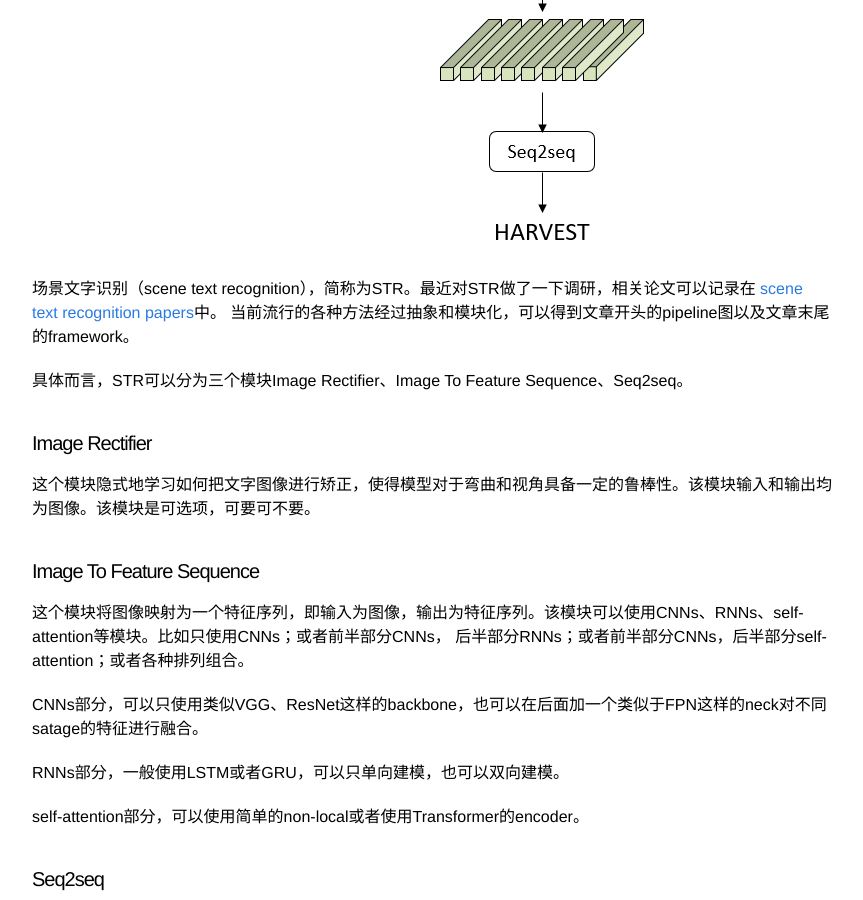
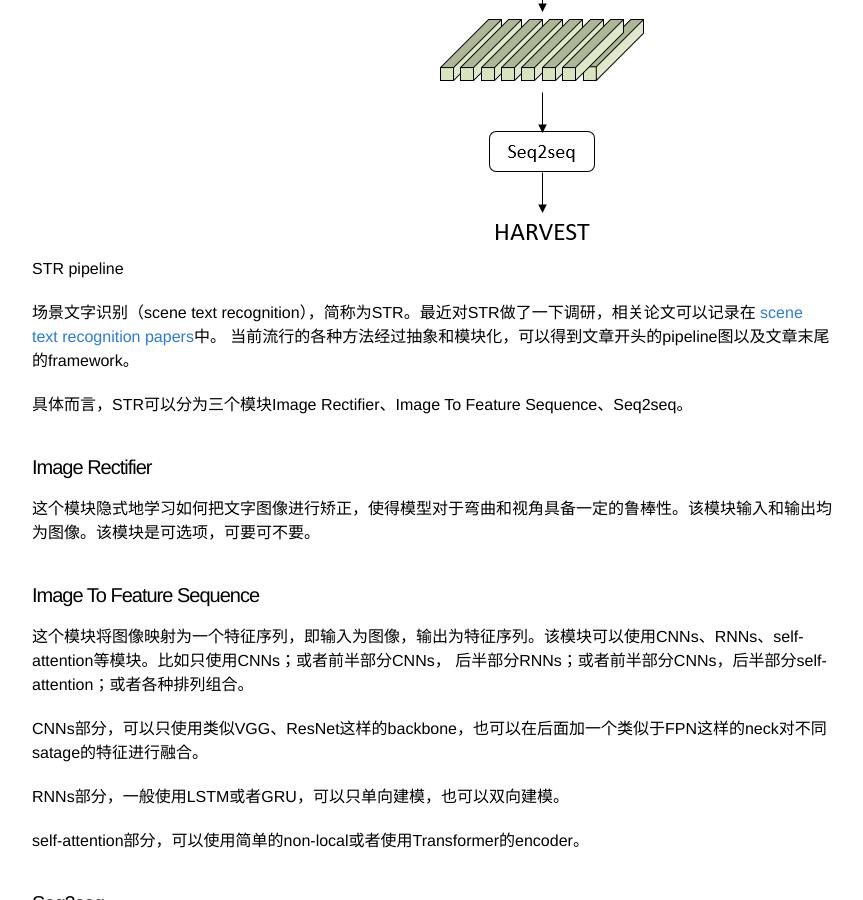
Before and after one commit to mileistone/mileistone.github.io, a Jekyll site: the page built from _posts/2020-12-18-scene-text-recognition-survey.md, in a window 1280 px wide and 900 px high, scrolled down 379 px. Shown: the whole window, without its empty margins (208-1071 px from the left). Built offline with Jekyll 4.4.1, drawn with Linux system fonts in a browser that asks for light colours; comment, search, counter and statistics services are not loaded.

Commit message:
Update 2020-12-18-scene-text-recognition-survey.md

```diff
--- a/_posts/2020-12-18-scene-text-recognition-survey.md
+++ b/_posts/2020-12-18-scene-text-recognition-survey.md
@@ -7,7 +7,10 @@ categories: Work
 date: 2020-12-18 22:00:00
 ---
 
-![scene text recognition pipeline](https://mileistone.github.io/assets/2020-12-18-scene-text-recognition-survey.png)
+<div class="img_and_cap">
+<img src="/assets/2020-12-18-scene-text-recognition-survey.png">
+<div class="thecap">STR pipeline</div>
+</div>
 
 场景文字识别（scene text recognition），简称为STR。最近对STR做了一下调研，相关论文可以记录在
 [scene text recognition papers](https://github.com/mileistone/study_resources/tree/master/modeling/supervised_learning/2d/scene_text_recognition)中。
```
